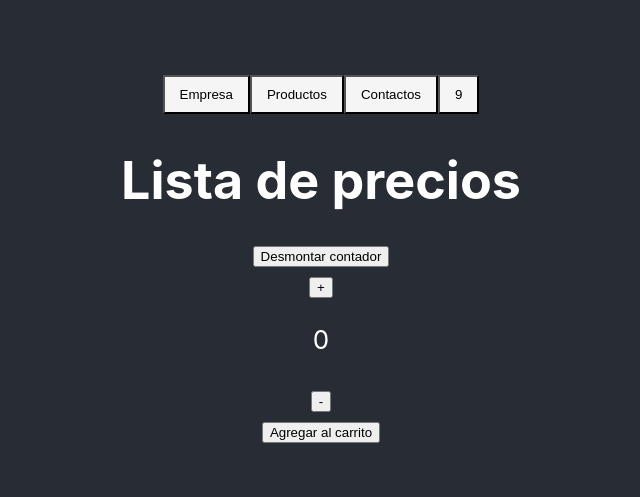
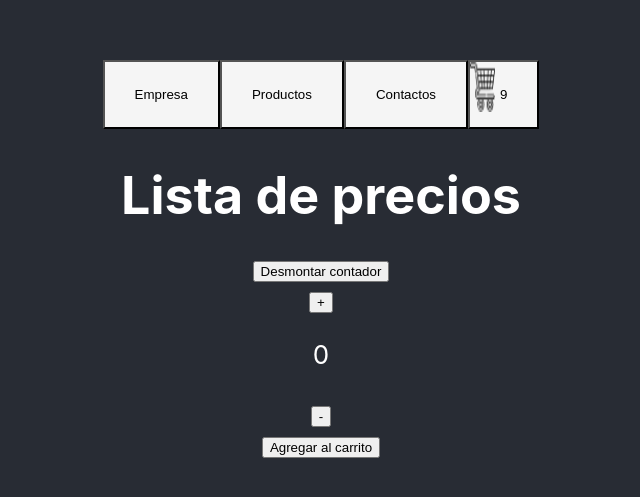
Before and after one commit to ClaudioBeron/Carnes, a React (Create React App) app: page / in a window 1280 px wide. Shown: the part 141-638 px from the top of the page, without its empty margins (319-959 px from the left). Built offline with nearby package versions, Linux system fonts and the light colour scheme.

Commit message:
realice el componente cartWidget y lo ancle al navbar

```diff
--- a/src/App.js
+++ b/src/App.js
@@ -4,6 +4,7 @@ import NavBar from './Components/NavBar/NavBar';
 import ItemListContainer from './Components/listaDeitems/ItemListContainer';
 import Counter from './Components/Counter/itemCount';
 import { useState } from 'react';
+import Carro from './Components/CartWidget/CartWidget';
 
 
 
@@ -23,6 +24,7 @@ function App() {
       <NavBar />
        <ItemListContainer greeting={`Lista de precios`}/>
 
+
     <button onClick ={()  => setShow(!show)}>{show ? `Desmontar contador` : `Montar contador`}</button>
     {show ? <Counter  initial ={0} stock ={10} onAdd={ handleOnAdd}/>:null }
 
--- /dev/null
+++ b/src/Components/CartWidget/CartWidget.css
@@ -0,0 +1,15 @@
+
+
+.Carro {background-color: rgb(221, 88, 88);
+
+    text-decoration: none;
+    padding: 20px 30px;
+     display: block;
+
+}
+ .Carro {
+  background-image: url(../imagenes/carrito..png);
+  background-size: 25px  50px;
+  background-repeat: no-repeat;
+
+ }
--- /dev/null
+++ b/src/Components/CartWidget/CartWidget.js
@@ -0,0 +1,8 @@
+import "./CartWidget.css"
+const Carro = (props) =>{
+    return(
+        <button  className="Carro" onClick={props.elCarro}  >{props.label} </button>
+    )
+}
+
+export default Carro
--- a/src/Components/NavBar/NavBar.css
+++ b/src/Components/NavBar/NavBar.css
@@ -2,7 +2,7 @@
  .navegacion button  {background-color: whitesmoke;
 
                       text-decoration: none;
-                      padding: 10px 15px;
+                      padding: 25px 30px;
                        display: block;
 
 }
@@ -18,7 +18,3 @@
 .navegacion:hover>li{
     display: block;
 }
-
-.navegacion #Karrito{
-    src: url(https://cdn-icons-png.flaticon.com/512/3144/3144456.png);
-}
--- a/src/Components/NavBar/NavBar.js
+++ b/src/Components/NavBar/NavBar.js
@@ -1,4 +1,5 @@
 import "./NavBar.css"
+import Carro from "../CartWidget/CartWidget"
 
 
 
@@ -12,7 +13,7 @@ const NavBar = () => {
              <li> Pollo </li>
              <li> Cerdo </li>
         <button> Contactos </button>
-        <button className="Karrito" >9 </button>
+        <Carro label ="9"/>
 
     </nav>
 
```
Also changed, not shown: src/Components/imagenes/carrito..png (added), src/assets/img/Karro.png (deleted).
